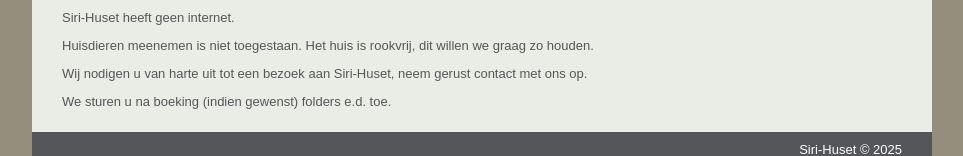
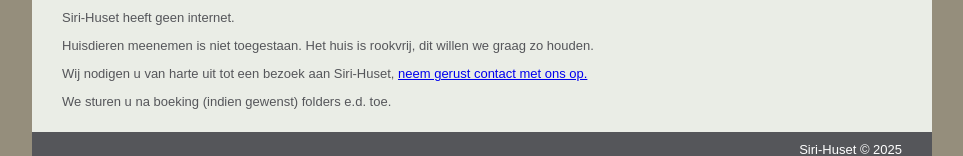
Before and after one commit to Placeborg/sirihuset, a plain HTML site: page index.html in a window 1280 px wide. Shown: the part 670-826 px from the top of the page, without its empty margins (158-1121 px from the left). Drawn offline with Linux system fonts and the light colour scheme.

Commit message:
Add link to contact

```diff
--- a/index.html
+++ b/index.html
@@ -80,7 +80,7 @@ De ligging van de woning is aan de rand van het dorp Linneryd, aan een doorgaand
 
     <p class="test">Huisdieren meenemen is niet toegestaan. Het huis is rookvrij, dit willen we graag zo houden.</p>
 
-    <p class="test">Wij nodigen u van harte uit tot een bezoek aan Siri-Huset, neem gerust contact met ons op.</p>
+    <p class="test">Wij nodigen u van harte uit tot een bezoek aan Siri-Huset, <a href="contact.html">neem gerust contact met ons op.</a></p>
 
 	<p class="test">We sturen u na boeking (indien gewenst) folders e.d. toe.</p>
     </div>
```
